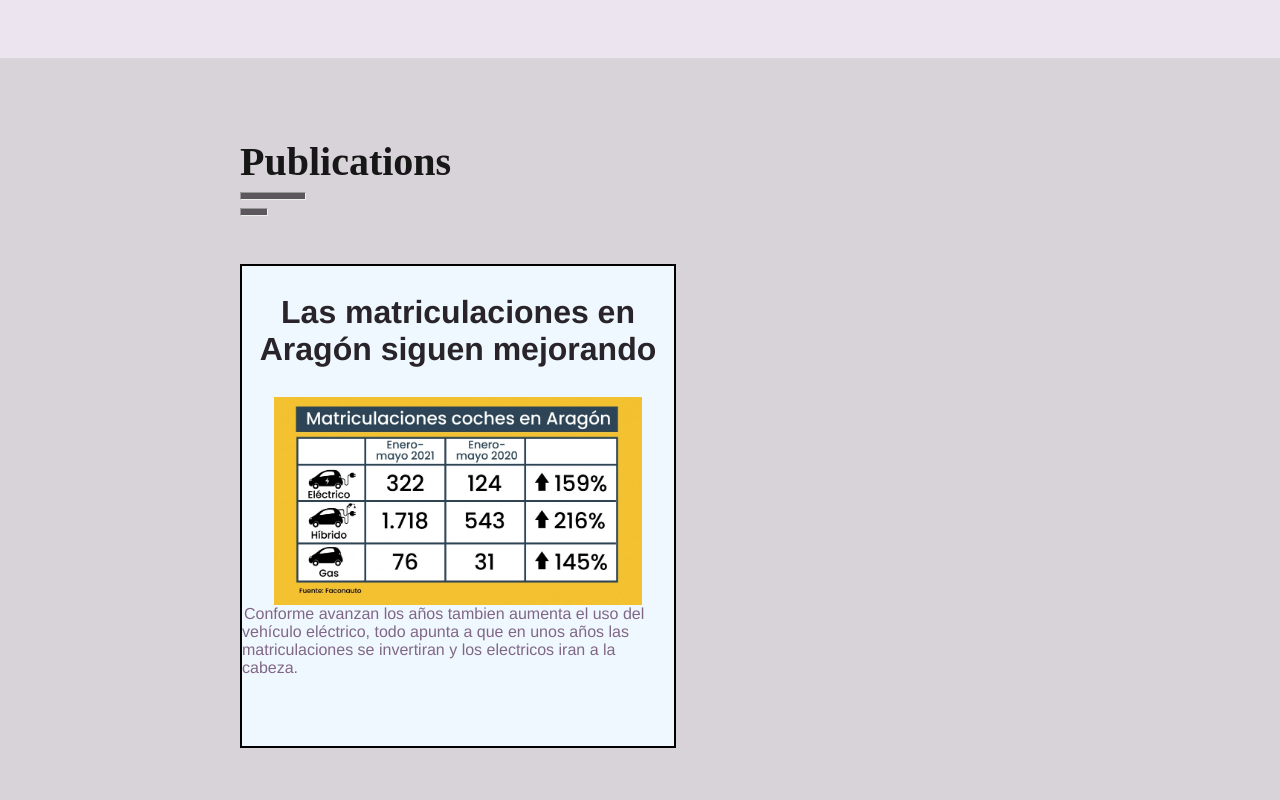
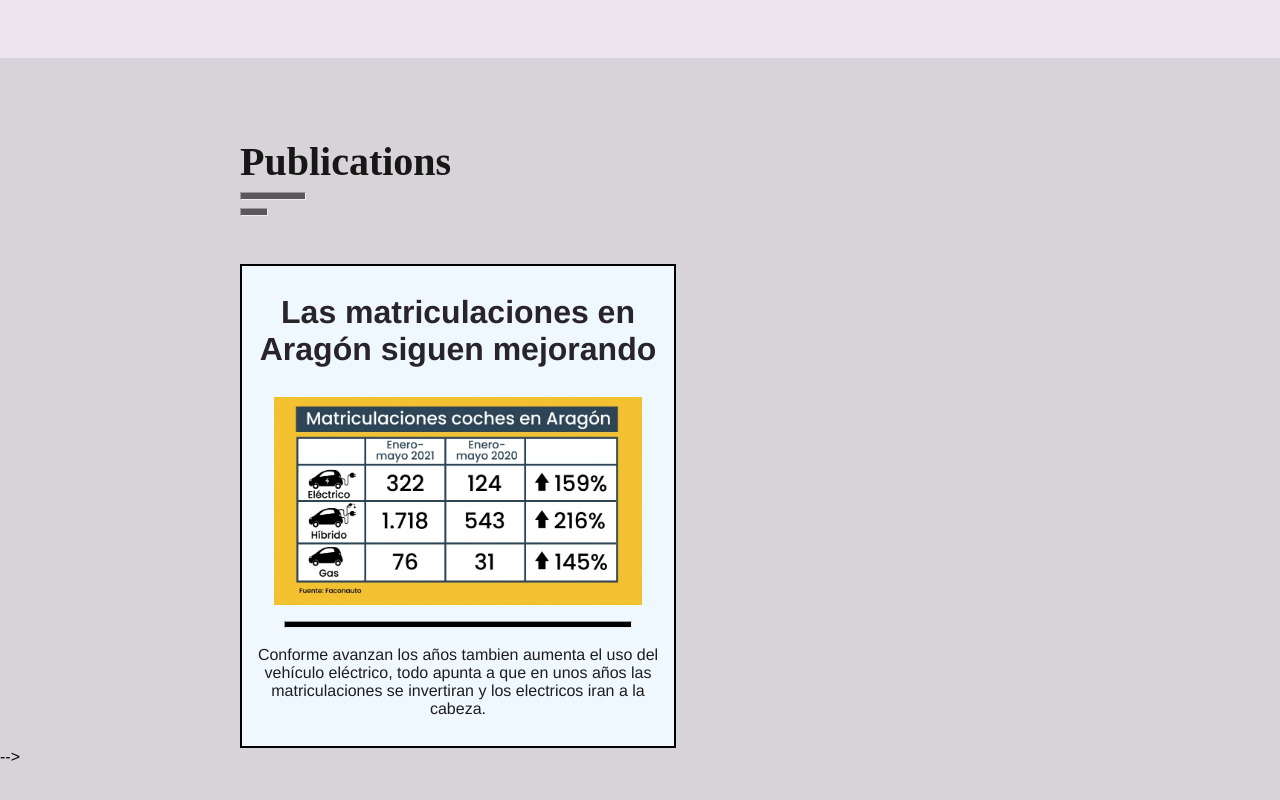
Before and after one commit to DiegoTejadaOrea/portfolio-web, a plain HTML site: page index.html in a window 1280 px wide. Shown: the part 1702-2502 px from the top of the page. Drawn offline with Linux system fonts and the light colour scheme.

Commit message:
articulo

```diff
--- a/css.css
+++ b/css.css
@@ -218,7 +218,7 @@ h1 {
   color: rgb(45, 42, 46);
 }
 
-.articulo {
+.articulo-box {
   border: 2px solid black;
   background-color: aliceblue;
   width: 27rem;
@@ -228,6 +228,26 @@ h1 {
   overflow: auto;
 }
 
+/* .articulo-box:hover .articulo {
+  transform: rotateY(180deg);
+} */
+
+/* .articulo {
+  transform-style: preserve-3d;
+  transition: all 0.5s linear;
+}
+
+.cara {
+  position: absolute;
+  backface-visibility: hidden;
+}
+
+.cara.detras {
+  transform: rotateY(180deg);
+} */
+
+/*===============================*/
+
 .tituloPub {
   color: rgb(41, 36, 42);
   font-size: 2rem;
@@ -235,11 +255,9 @@ h1 {
   padding: 2px;
 }
 
-.piePub {
-  text-align: center;
-  padding: 2px;
-  color: rgb(129, 103, 134);
-  margin-top: 3rem;
+.link {
+  text-decoration: none;
+  color: rgb(41, 36, 42);
 }
 
 .imgPub {
@@ -250,3 +268,22 @@ h1 {
   clear: both;
   display: table;
 }
+
+.hrArt {
+  width: 80%;
+  margin-top: 1rem;
+  height: 5px;
+  background-color: black;
+}
+
+.piePub {
+  text-align: center;
+  padding: 2px;
+  color: rgb(30, 29, 29);
+  margin-top: 1rem;
+  /*aliniar texto al medio vertical y horizontal*/
+  display: flex;
+  justify-content: center;
+  align-items: center;
+
+}
--- a/fondo.css
+++ b/fondo.css
@@ -62,7 +62,7 @@ h1 {
 
 .sidenav {
     height: 100%;
-    width: 160px;
+    width: 169px;
     position: fixed;
     z-index: 1;
     top: 0;
--- a/index.html
+++ b/index.html
@@ -93,15 +93,35 @@
     <div class="articulos">
       <!-- <p class="intro">Los artículos que redacté durante mi estancia en las prácticas de la cámara del comercio de
         Zaragoza.</p> -->
-      <div class="articulo">
-        <h2 class="tituloPub">Las matriculaciones en Aragón siguen mejorando</h2>
-        <img class="imgPub" src="images/matriculaciones-coches-aragon0.jpg" alt="matriculaciones" />
-        <a class="piePub">Conforme avanzan los años tambien aumenta el uso del vehículo eléctrico, todo apunta a que en
-          unos años las
-          matriculaciones se invertiran y los electricos iran a la cabeza.</a>
-      </div>
+      <a class="link" href="https://movilidadelectricazaragoza.es/las-matriculaciones-en-aragon-siguen-mejorando/">
+        <div class="articulo-box">
+          <h2 class="tituloPub">Las matriculaciones en Aragón siguen mejorando</h2>
+          <img class="imgPub" src="images/matriculaciones-coches-aragon0.jpg" alt="matriculaciones" />
+          <hr class="hrArt">
+          <a class="piePub">Conforme avanzan los años tambien aumenta el uso del vehículo eléctrico, todo apunta a que
+            en unos años las matriculaciones se invertiran y los electricos iran a la cabeza.</a>
+      </a>
     </div>
   </div>
 </body>
 
 </html>
+
+
+<!--  <div class="articulo-box">
+        <div class="articulo">
+          <div class="cara">
+            <h2 class="tituloPub">Las
+              matriculaciones en Aragón siguen mejorando</h2>
+            <img class="imgPub" src="images/matriculaciones-coches-aragon0.jpg" alt="matriculaciones" />
+            <hr class="hrArt">
+            <a class="piePub">Conforme avanzan los años tambien aumenta el uso del vehículo eléctrico, todo apunta a que
+              en unos años las matriculaciones se invertiran y los electricos iran a la cabeza.</a>
+          </div>
+           <div class="cara detras">
+            <h2 class="tituloPub">Las dsdadsadsadsa en Aragón siguen mdsadsadsaejorando</h2>
+            <img class="imgPub" src="images/matriculaciones-coches-aragon0.jpg" alt="matriculaciones" />
+            <a class="piePub">Conforme avanzandsadsadsadasdsadsadasdsdsadasdsadsadsa
+              dasdasdsadddddddddddddddddddddddddddddddddddddddddddddddddddddd
+            </a>
+          </div> --> -->
```
